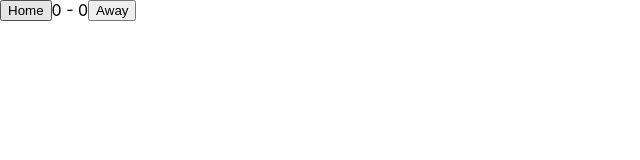
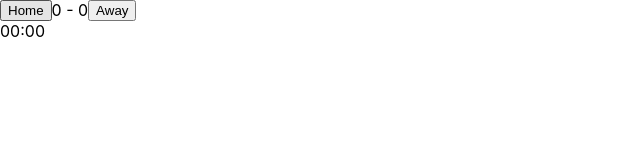
Before and after one commit to ilmaruk/scoreboard, a React (Create React App) app: page / in a window 1280 px wide. Shown: the top 160 px of the page, without its empty margins (0-640 px from the left). Built offline with nearby package versions, Linux system fonts and the light colour scheme.

Commit message:
Working clock.

```diff
--- a/src/App.tsx
+++ b/src/App.tsx
@@ -1,12 +1,31 @@
-import React, { useState } from 'react';
+import { useEffect, useState } from 'react';
 // import logo from './logo.svg';
 import './App.css';
 import { TeamLogo } from './components/TeamLogo'
 import { Score } from './components/Score'
 
+/**
+ * Given an accumulated time in milliseconds,
+ * returns a formatted string mm:ss.
+ * @param millis The accumulated time in milliseconds
+ */
+const formatTime = (millis: number): string => {
+  const accu = Math.round(millis / 1000);
+  const seconds = accu % 60;
+  const minutes = Math.floor(accu / 60);
+  return minutes.toString().padStart(2, '0') + ':' + seconds.toString().padStart(2, '0');
+}
+
 function App() {
+  // Score
   const [homeGoals, setHomeGoals] = useState(0);
   const [awayGoals, setAwayGoals] = useState(0);
+  // Clock
+  const [clockAccumulated, setClockAccumulated] = useState(0);
+  const [clockStartedAt, setClockStartedAt] = useState(0);
+  const [time, setTime] = useState(formatTime(0));
+  // Timer to update the clock every second
+  let timer: NodeJS.Timeout;
 
   const homeGoal = (): void => {
     setHomeGoals(homeGoals + 1);
@@ -23,12 +42,57 @@ function App() {
     }
   }
 
+  const now = (): number => {
+    return new Date().getTime();
+  }
+
+  const toggleClock = (): void => {
+    if (clockStartedAt === 0) {
+      // The clock is turned off, so turn on
+      setClockStartedAt(now());
+    } else {
+      // The clock is turned on, so turn off
+      setClockStartedAt(0);
+      const currentTime = now();
+      if (window.confirm('Reset the clock?')) {
+        setClockAccumulated(0);
+        setTime(formatTime(0));
+      } else {
+        setClockAccumulated(clockAccumulated + currentTime - clockStartedAt);
+      }
+    }
+  }
+
+  const updateClock = (): void => {
+    const accu = clockAccumulated + now() - clockStartedAt;
+    setTime(formatTime(accu));
+    timer = setTimeout(() => {
+      updateClock();
+    }, 1000);
+  }
+
+  useEffect(() => {
+    if (clockStartedAt === 0) {
+      if (timer) {
+        clearTimeout(timer);
+      }
+      return;
+    }
+    timer = setTimeout(() => {
+      updateClock();
+    }, 1000);
+    return () => clearTimeout(timer);
+  }, [clockStartedAt]);
+
   return (
-    <header style={{ display: 'flex' }}>
-      <TeamLogo label="Home" onClick={homeGoal} />
-      <Score home={homeGoals} away={awayGoals} onClick={resetGoals} />
-      <TeamLogo label="Away" onClick={awayGoal} />
-    </header>
+    <>
+      <header style={{ display: 'flex' }}>
+        <TeamLogo label="Home" onClick={homeGoal} />
+        <Score home={homeGoals} away={awayGoals} onClick={resetGoals} />
+        <TeamLogo label="Away" onClick={awayGoal} />
+      </header>
+      <div id="clock" onClick={toggleClock}>{time}</div>
+    </>
   );
 }
 
--- a/src/index.css
+++ b/src/index.css
@@ -10,3 +10,7 @@ body {
 #score {
   cursor: pointer;
 }
+
+#clock {
+  cursor: pointer;
+}
```
